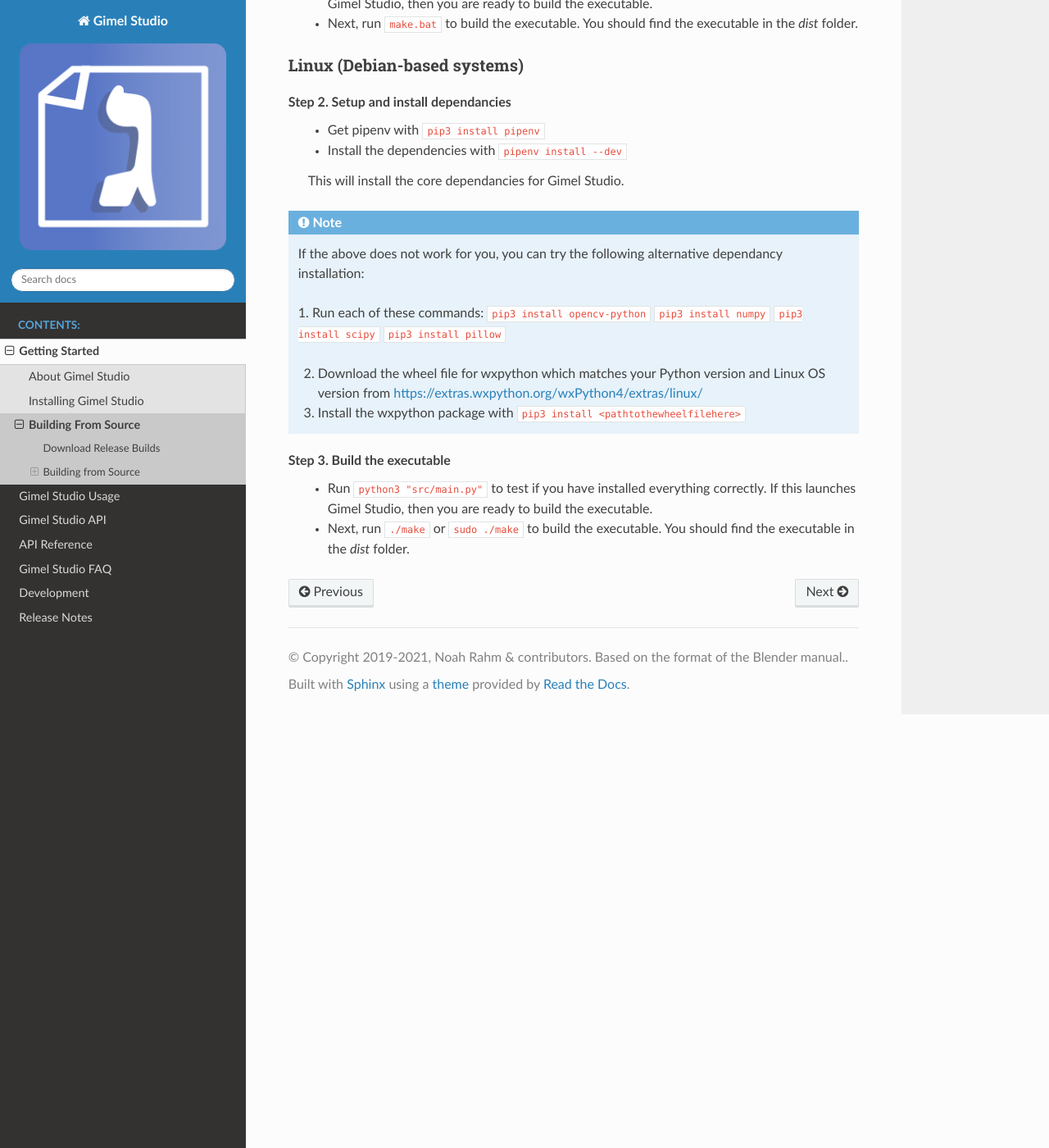
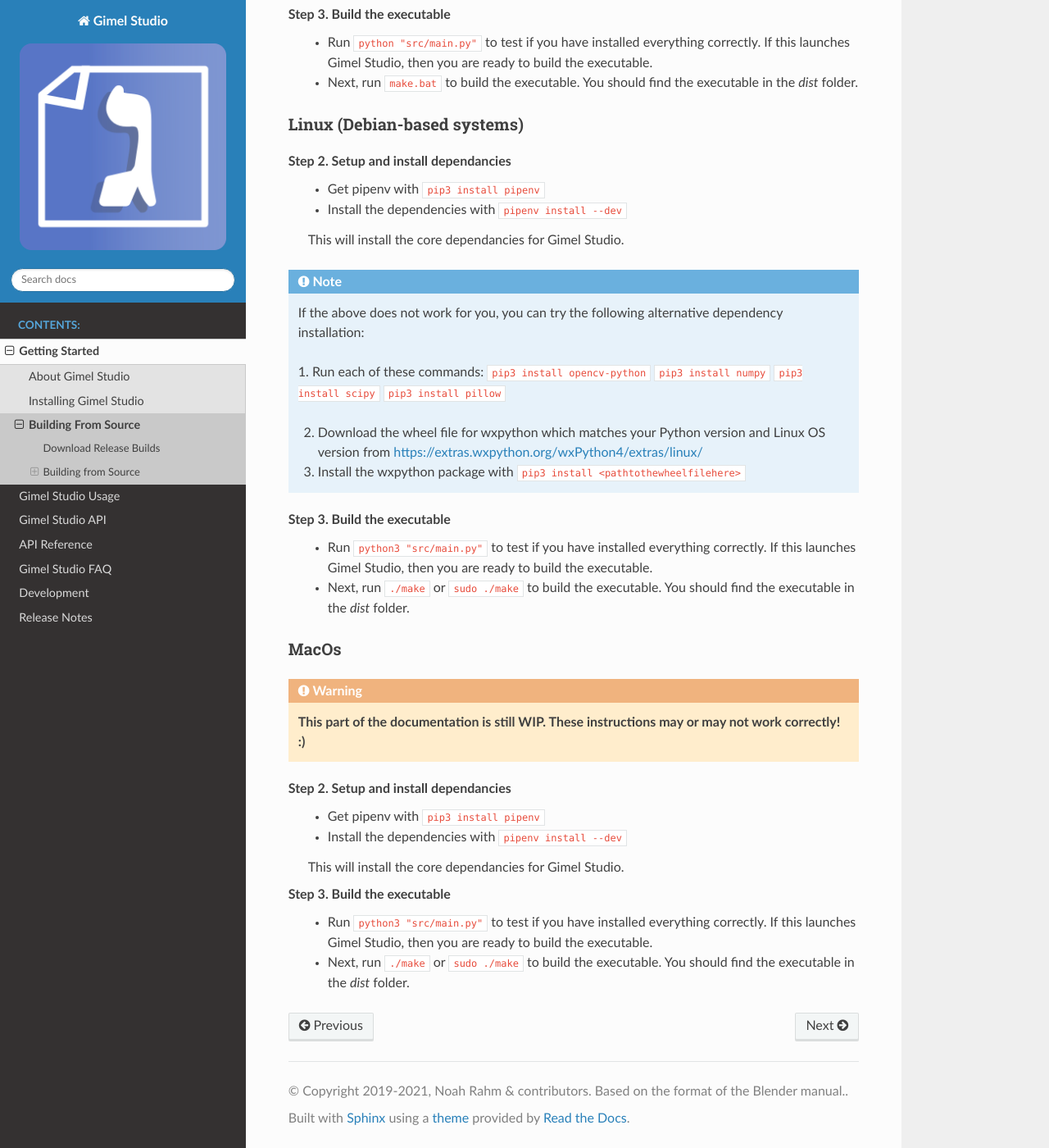
Before and after one commit to GimelStudio/Gimel-Studio, a Sphinx documentation site: the page built from docs/source/getting_started/building_from_source.rst, in a window 1280 px wide and 1400 px high, scrolled down 1156 px. Shown: the whole window at 82% size. Built offline with Sphinx 7.4.7 and the Read the Docs theme 2.0.0, drawn with Linux system fonts in a browser that asks for light colours; the version number could not be read and is left out; some of the changed text lies outside the part shown.

Commit message:
update docs for wip MacOs support

```diff
--- a/docs/source/development.rst
+++ b/docs/source/development.rst
@@ -16,7 +16,7 @@ Here is a little rundown of what the goals of this project are and what they are
 * provide fully comprehensive graphical indications in each step of the image editing process.
 * give users access to a rich API for scripting custom nodes in Python
 * deliever a non-destructive, fast workflow and great user experience.
-* support both Linux and Windows operating systems seamlessly
+* support Linux, Windows & MacOs operating systems seamlessly
 * support low system hardware requirements (as much as is reasonably possible), so as to be inclusive of even those who don't have super-computers...
 * listen to your feedback on these goals :)
 
--- a/docs/source/faq.rst
+++ b/docs/source/faq.rst
@@ -10,9 +10,3 @@ I found a bug. What should I do?
 Please submit a pull request in the Github repository. Make sure to include as much helpful information as you can, including how to reproduce the error, etc.
 
 .. _Github repository: https://github.com/Correct-Syntax/Gimel-Studio
-
-
-Will Mac Systems be supported?
-------------------------------
-
-There is no plan to support Mac in the near or far future as the developer does not own a Mac system (and doesn't plan to either). If you own a Mac system and would like to provide builds for Gimel Studio, that would be great. :)
--- a/docs/source/getting_started/building_from_source.rst
+++ b/docs/source/getting_started/building_from_source.rst
@@ -10,6 +10,8 @@ Download Release Builds
 
 Binary package builds for Windows and Linux can be downloaded from the  `Gimel Studio homepage`_.
 
+MacOs binaries are not yet available. See the building from source documentation to build it from the source code yourself.
+
 .. _Gimel Studio homepage: https://correctsyntax.com/projects/gimel-studio/
 
 .. note::
@@ -21,7 +23,7 @@ Binary package builds for Windows and Linux can be downloaded from the  `Gimel S
 Building from Source
 ====================
 
-Gimel Studio is currently written in 100% pure Python, so there shouldn't be any need to compile anything except for the dependancies (in some cases).
+Gimel Studio is currently written in 100% pure Python, so there shouldn't be any need to compile anything except for the dependencies (in some cases).
 
 **Step 1. Get the source**
   * Download the tar.gz source archive file from `the Github Releases`_
@@ -56,7 +58,7 @@ Linux (Debian-based systems)
   This will install the core dependancies for Gimel Studio.
 
 .. note::
-    If the above does not work for you, you can try the following alternative dependancy installation:
+    If the above does not work for you, you can try the following alternative dependency installation:
 
     1. Run each of these commands:
     ``pip3 install opencv-python``
@@ -74,4 +76,24 @@ Linux (Debian-based systems)
   * Next, run ``./make`` or ``sudo ./make`` to build the executable. You should find the executable in the *dist* folder.
 
 
+MacOs
+-----
+
+.. warning::
+
+  **This part of the documentation is still WIP. These instructions may or may not work correctly! :)**
+
+
+**Step 2. Setup and install dependancies**
+  * Get pipenv with ``pip3 install pipenv``
+  * Install the dependencies with ``pipenv install --dev``
+
+  This will install the core dependancies for Gimel Studio.
+
+
+**Step 3. Build the executable**
+  * Run ``python3 "src/main.py"`` to test if you have installed everything correctly. If this launches Gimel Studio, then you are ready to build the executable.
+  * Next, run ``./make`` or ``sudo ./make`` to build the executable. You should find the executable in the *dist* folder.
+
+
 .. _the Github Releases: https://github.com/Correct-Syntax/Gimel-Studio/releases
--- a/docs/source/getting_started/installing/index.rst
+++ b/docs/source/getting_started/installing/index.rst
@@ -53,3 +53,4 @@ Follow the steps to install a binary on your platform below.
 
    windows.rst
    linux.rst
+   macos.rst
```
Also changed, not shown: docs/source/getting_started/installing/macos.rst (added, +17 -0 lines).
